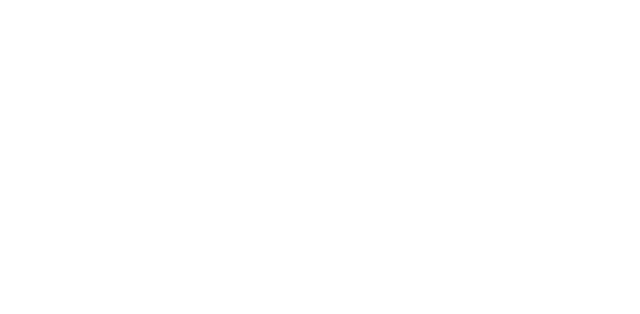
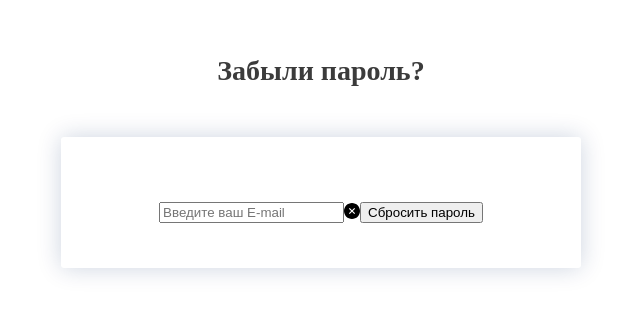
Before and after one commit to alenafatianova/chat-app, a React (Create React App) app: page /forgot-password in a window 1280 px wide. Shown: the part 258-572 px from the top of the page, without its empty margins (319-959 px from the left). Built offline with nearby package versions, Linux system fonts and the light colour scheme.

Commit message:
add forgot password form

```diff
--- a/src/components/Button/Button.tsx
+++ b/src/components/Button/Button.tsx
@@ -1,14 +1,13 @@
 import React from 'react'
 import { Button as BaseButton} from 'antd'
 import './Button.scss'
-import { Link } from 'react-router-dom'
 
 type buttonProps = {
     buttonText: string
     className?: string
 }
 
-export const Button: React.FC<buttonProps> = ({buttonText, className}) => {
+export const Button: React.FC<buttonProps> = ({buttonText}) => {
     return (
         <>
            <BaseButton type='primary' size='large' className='button_primary'>
--- a/src/components/ForgotPassword/ForgotPassword.scss
+++ b/src/components/ForgotPassword/ForgotPassword.scss
@@ -0,0 +1,27 @@
+.forgot_pass_main_container {
+    display: flex;
+    justify-content: center;
+    align-items: center;
+    width: 100%;
+    height: 100%;
+}
+.forgot_pass_block_head_title {
+    text-align: center;
+    margin-bottom: 50px;
+    h2 {
+        font-size: 28px;
+        color: rgb(59, 59, 59);
+        margin-bottom: 5px;
+    }
+}
+.forgot_pass_signin {
+    padding: 45px;
+    border-radius: 3px;
+    background: #fff;
+    box-shadow: 0px 0px 25px rgba(4, 42, 100, 0.2);
+    width: 430px;
+    text-align: center;
+}
+.forgot_pass_btn_primary {
+    margin-top: 20px;
+}
--- a/src/components/ForgotPassword/ForgotPassword.tsx
+++ b/src/components/ForgotPassword/ForgotPassword.tsx
@@ -1,9 +1,27 @@
-import React from 'react'
+import { Button, Form, Input } from 'antd'
+import React, { ChangeEvent, useState } from 'react'
+import './ForgotPassword.scss'
 
 export const ForgotPassword = () => {
+
+    const [passwordValue, setPasswordValue] = useState('')
+
+    const onPasswordChange = (e: ChangeEvent<HTMLInputElement>) => {
+        setPasswordValue(e.currentTarget.value)
+    }
     return (
         <>
-
+        <div className="forgot_pass_main_container">
+            <div className="forgot_pass_form_block">
+                <div className="forgot_pass_block_head_title">
+                    <h2>Забыли пароль?</h2>
+                </div>
+                <Form className="forgot_pass_signin" >
+                    <Input allowClear={true} value={passwordValue} onChange={onPasswordChange} placeholder="Введите ваш E-mail" />
+                    <Button type="primary" className='forgot_pass_btn_primary'>Сбросить пароль</Button>
+                </Form>
+            </div>
+        </div>
         </>
     )
 }
--- a/src/components/SignIn/SignIn.tsx
+++ b/src/components/SignIn/SignIn.tsx
@@ -33,7 +33,7 @@
                 <div className="register_now_link"> Or <Link to="/sign-up">register now!</Link></div>
                 <div className='signin_checkbox_input_link'>
                   <Checkbox/>Remember me
-                  <Link to='/forgotPassword' className="link_forgot_password">Forgot password</Link>
+                  <Link to='/forgot-password' className="link_forgot_password">Forgot password</Link>
                 </div>
 
           </Form>
```
